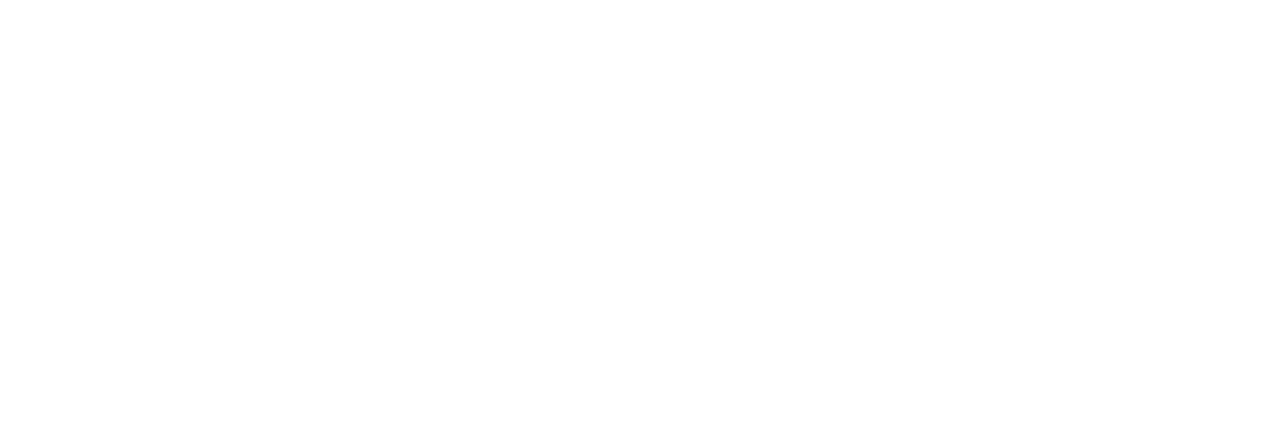
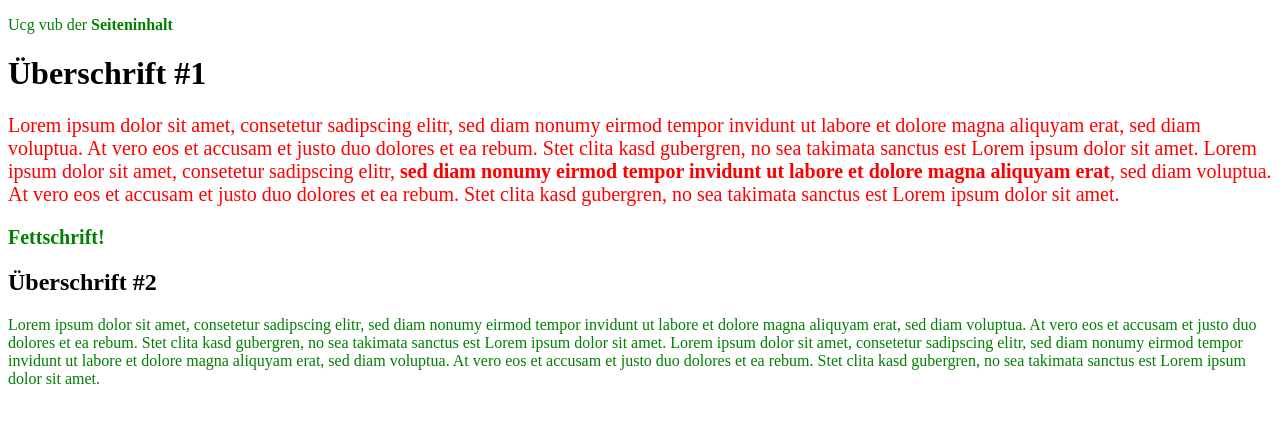
Before and after one commit to wolle68305/Flask-Training, a plain HTML site: page 1/index.html in a window 1280 px wide. Drawn offline with Linux system fonts and the light colour scheme.

Commit message:
Extended File with Link to CSS File

```diff
--- a/1/index.html
+++ b/1/index.html
@@ -3,8 +3,29 @@
 <head>
     <meta charset="UTF-8">
     <title>Test Title 2</title>
+    <link   rel="stylesheet" href="./style.css"/>
 </head>
 <body>
-
+    <p> Ucg vub der <strong>Seiteninhalt</strong></p>
+    <h1>Überschrift #1</h1>
+    <div class="Bereich1">
+        <p class="important">
+            Lorem ipsum dolor sit amet, consetetur sadipscing elitr, sed diam nonumy eirmod tempor invidunt ut labore et dolore magna aliquyam erat,
+            sed diam voluptua. At vero eos et accusam et justo duo dolores et ea rebum. Stet clita kasd gubergren, no sea takimata sanctus est Lorem ipsum dolor
+            sit amet. Lorem ipsum dolor sit amet, consetetur sadipscing elitr,
+            <strong>sed diam nonumy eirmod tempor invidunt ut labore et dolore magna aliquyam erat</strong>,
+            sed diam voluptua. At vero eos et accusam et justo duo dolores et ea rebum. Stet clita kasd gubergren, no sea takimata sanctus est Lorem ipsum dolor
+            sit amet.
+        </p>
+        <p><strong>Fettschrift!</strong></p>
+    </div>
+    <h2>Überschrift #2</h2>
+    <p>
+        Lorem ipsum dolor sit amet, consetetur sadipscing elitr, sed diam nonumy eirmod tempor invidunt ut labore et dolore magna aliquyam erat,
+        sed diam voluptua. At vero eos et accusam et justo duo dolores et ea rebum. Stet clita kasd gubergren, no sea takimata sanctus est Lorem ipsum dolor
+        sit amet. Lorem ipsum dolor sit amet, consetetur sadipscing elitr, sed diam nonumy eirmod tempor invidunt ut labore et dolore magna aliquyam erat,
+        sed diam voluptua. At vero eos et accusam et justo duo dolores et ea rebum. Stet clita kasd gubergren, no sea takimata sanctus est Lorem ipsum dolor
+        sit amet.
+    </p>
 </body>
 </html>
```
